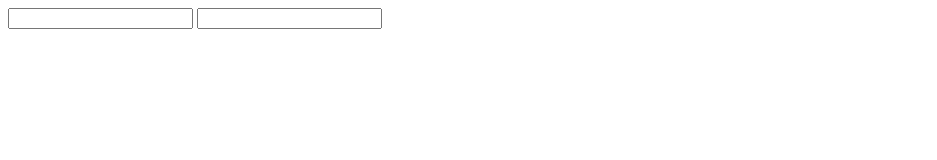
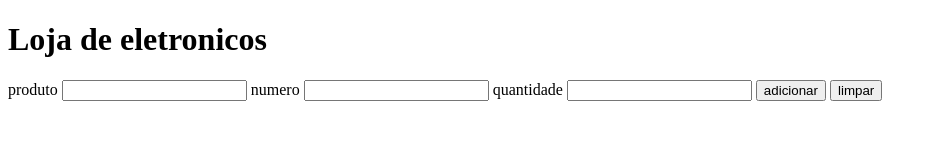
Before and after one commit to pedrohsantos507-prog/LOJA_ELETRONICOS, a plain HTML site: page index.html in a window 1280 px wide. Shown: the whole page, without its empty margins (0-937 px from the left). Drawn offline with Linux system fonts and the light colour scheme.

Commit message:
adicionei um formulario e uma div no meu index.html

```diff
--- a/index.html
+++ b/index.html
@@ -12,14 +12,24 @@
 </head>
 <body>
     <div id="geral">
+        <h1>Loja de eletronicos</h1>
+
         <form id="formulario">
-            <label for=""></label>
-            <input type="text">
+            <label for="produto">produto</label>
+            <input type="text" name="produto" id="produto">
 
-            <label for=""></label>
-            <input type="text">
+            <label for="numero">numero</label>
+            <input type="text" name="numero" id="numero">
+
+            <label for="quantidade">quantidade</label>
+            <input type="text" name="quantidade" id="quantidade">
+
+            <button type="submit">adicionar</button>
+            <button type="reset">limpar</button>
         </form>
+
         <div id="resultado">
+
         </div>
     </div>
 </body>
```
